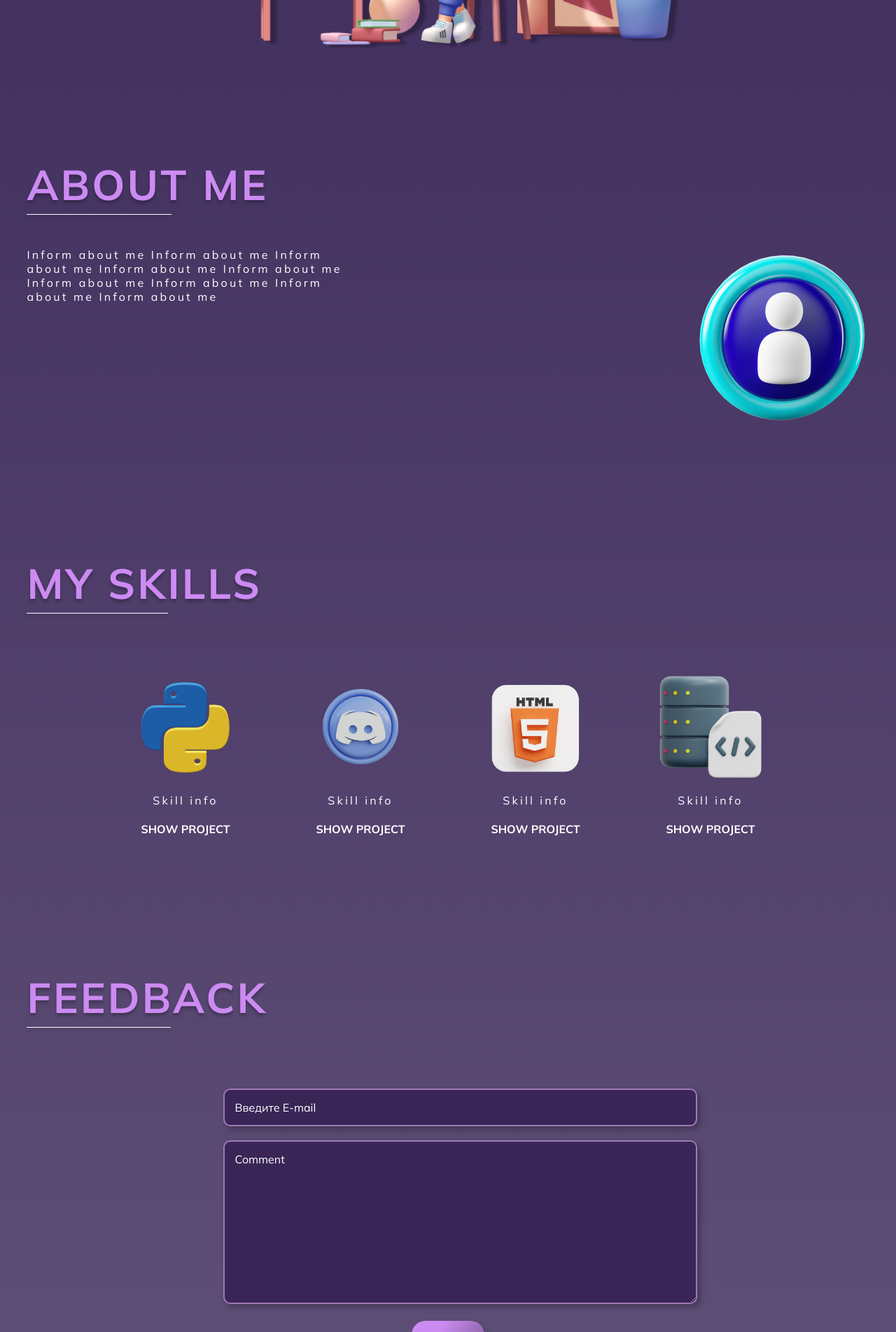
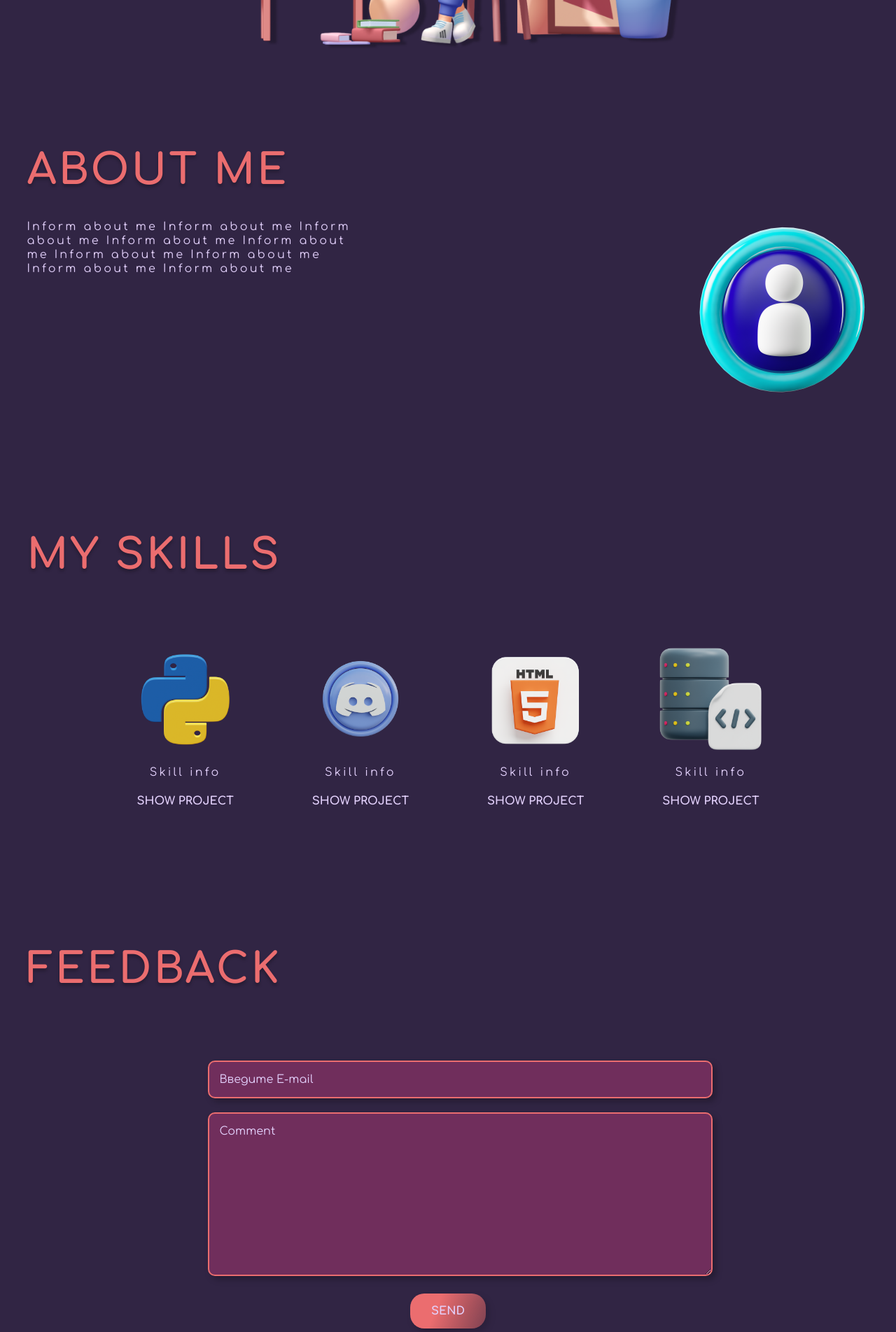
Before and after one commit to Inxvert168/portfolio-ind, a Flask app: page / in a window 1280 px wide. Shown: the part 680-2584 px from the top of the page at 70% size. Run offline with Flask 3, Linux system fonts and the light colour scheme.

Commit message:
apa aja bebas

```diff
--- a/main.py
+++ b/main.py
@@ -1,4 +1,3 @@
-#Импорт
 from flask import Flask, render_template,request, redirect
 
 
@@ -15,7 +14,14 @@ def index():
 @app.route('/', methods=['POST'])
 def process_form():
     button_python = request.form.get('button_python')
-    return render_template('index.html', button_python=button_python)
+    button_discord = request.form.get('button_discord')
+    button_html = request.form.get('button_html')
+    button_db = request.form.get('button_db')
+    return render_template('index.html', button_python=button_python,
+                                         button_discord=button_discord,
+                                         button_html=button_html,
+                                         button_db=button_db,)
+
 
 
 if __name__ == "__main__":
--- a/static/css/style.css
+++ b/static/css/style.css
@@ -1,4 +1,4 @@
-@import url("https://fonts.googleapis.com/css2?family=Mulish:wght@400;700&display=swap");
+@import url("https://fonts.googleapis.com/css2?family=Comfortaa:wght@300..700&family=Nunito:ital,wght@0,200..1000;1,200..1000&family=Varela+Round&display=swap");
 body::-webkit-scrollbar {
   width: 0;
 }
@@ -10,13 +10,13 @@ html {
 body {
   margin: 0;
   padding: 0 3%;
-  font-family: "Mulish", sans-serif;
+  font-family: "Comfortaa", sans-serif;
   font-weight: 400;
   font-size: 16px;
   line-height: 20px;
   letter-spacing: 0.2em;
-  background: linear-gradient(180deg, #392657 0%, rgba(57, 38, 87, 0.8) 100%);
-  color: #ffffff;
+  background:  #312544;
+  color: #e3d1fc;
 }
 
 h1,
@@ -76,7 +76,7 @@ ul {
   width: 55%;
   height: 3px;
   bottom: -12px;
-  background: #a178b9;
+  background: #EB6D6F;
   box-shadow: 0px 4px 4px rgba(0, 0, 0, 0.25);
 }
 
@@ -100,7 +100,7 @@ ul {
   letter-spacing: 0.3em;
   font-size: 70px;
   text-align: center;
-  color: #a178b9;
+  color: #EB6D6F;
   line-height: 1;
   text-shadow: 0px 4px 4px rgba(0, 0, 0, 0.25);
 }
@@ -120,24 +120,12 @@ ul {
   font-size: 60px;
   position: relative;
   text-align: left;
-  color: #cc8bf2;
-  line-height: 1;
+  color: #EB6D6F;
   text-shadow: 0px 4px 4px rgba(0, 0, 0, 0.25);
   display: flex;
   flex-direction: column;
   width: fit-content;
   margin-bottom: 60px;
-}
-
-.about__title::after {
-  position: absolute;
-  content: "";
-  border-radius: 10px;
-  width: 60%;
-  height: 1px;
-  bottom: -13px;
-  background: #fff;
-  box-shadow: 0px 4px 4px rgba(0, 0, 0, 0.25);
 }
 
 .info-block {
@@ -164,7 +152,7 @@ ul {
   font-size: 60px;
   position: relative;
   text-align: left;
-  color: #cc8bf2;
+  color: #EB6D6F;
   line-height: 1;
   text-shadow: 0px 4px 4px rgba(0, 0, 0, 0.25);
   display: flex;
@@ -172,18 +160,6 @@ ul {
   width: fit-content;
   margin-bottom: 20px;
 }
-
-.skills__title::after {
-  position: absolute;
-  content: "";
-  border-radius: 10px;
-  width: 60%;
-  height: 1px;
-  bottom: -13px;
-  background: #fff;
-  box-shadow: 0px 4px 4px rgba(0, 0, 0, 0.25);
-}
-
 
 .skills-list {
   display: flex;
@@ -207,7 +183,7 @@ ul {
 .skill__button {
   font: inherit;
   font-weight: 700;
-  color: #fff;
+  color: #e3d1fc;
   background: none;
   border: none;
   cursor: pointer;
@@ -215,7 +191,7 @@ ul {
 }
 
 .skill__button:hover {
-  color: #cc8bf2;
+  color: #EB6D6F;
 }
 
 .project {
@@ -247,7 +223,7 @@ ul {
   width: 55%;
   height: 3px;
   bottom: -12px;
-  background: #a178b9;
+  background: #EB6D6F;
   box-shadow: 0px 4px 4px rgba(0, 0, 0, 0.25);
 }
 
@@ -266,24 +242,13 @@ ul {
   font-size: 60px;
   position: relative;
   text-align: left;
-  color: #cc8bf2;
+  color: #EB6D6F;
   line-height: 1;
   text-shadow: 0px 4px 4px rgba(0, 0, 0, 0.25);
   display: flex;
   flex-direction: column;
   width: fit-content;
   margin-bottom: 20px;
-}
-
-.feedback__title::after {
-  position: absolute;
-  content: "";
-  border-radius: 10px;
-  width: 60%;
-  height: 1px;
-  bottom: -13px;
-  background: #fff;
-  box-shadow: 0px 4px 4px rgba(0, 0, 0, 0.25);
 }
 
 .form {
@@ -301,16 +266,16 @@ ul {
 .form__input {
   width: 100%;
   font: inherit;
-  background: #392657;
-  border: 2px solid #a178b9;
-  color: #fff;
+  background: #702e5c;
+  border: 2px solid #EB6D6F;
+  color: #e3d1fc;
   padding: 15px;
   border-radius: 10px;
   filter: drop-shadow(5px 5px 4px rgba(0, 0, 0, 0.25));
 }
 
 .form__input::placeholder {
-  color: #fff;
+  color: #e3d1fc;
 }
 
 .form__input:active,
@@ -323,8 +288,8 @@ ul {
 .form__button {
   font: inherit;
   font-weight: 800;
-  color: #fff;
-  background: linear-gradient(111.97deg, #CC8BF2 35.63%, rgba(204, 139, 242, 0) 150.16%);
+  color: #e3d1fc;
+  background: linear-gradient(111.97deg, #EB6D6F 35.63%, rgba(204, 139, 242, 0) 150.16%);
   filter: drop-shadow(5px 5px 4px rgba(0, 0, 0, 0.25));
   padding: 15px 30px;
   border-radius: 20px;
--- a/templates/index.html
+++ b/templates/index.html
@@ -107,6 +107,24 @@
               <a class="project__link" href="">Buka di GitHub</a>
           </div>
         {% endif %}
+        {% if button_discord%}
+          <div class="skills__project project" id="project">
+              <img class="project__img" src="../static/img/discord-project.png" alt="project" width="500">
+              <a class="project__link" href="">Buka di GitHub</a>
+          </div>
+        {% endif %}
+        {% if button_html%}
+          <div class="skills__project project" id="project">
+              <img class="project__img" src="../static/img/html-project.png" alt="project" width="500">
+              <a class="project__link" href="">Buka di GitHub</a>
+          </div>
+        {% endif %}
+        {% if button_db%}
+          <div class="skills__project project" id="project">
+              <img class="project__img" src="../static/img/db-project.png" alt="project" width="500">
+              <a class="project__link" href="">Buka di GitHub</a>
+          </div>
+        {% endif %}
       </section>
       <!-- Formulir Masukan -->
       <section class="main__feedback feedback" id="feedback">
```
Also changed, not shown: static/img/db-project.png (added), static/img/discord-project.png (added), static/img/html-project.png (added).
